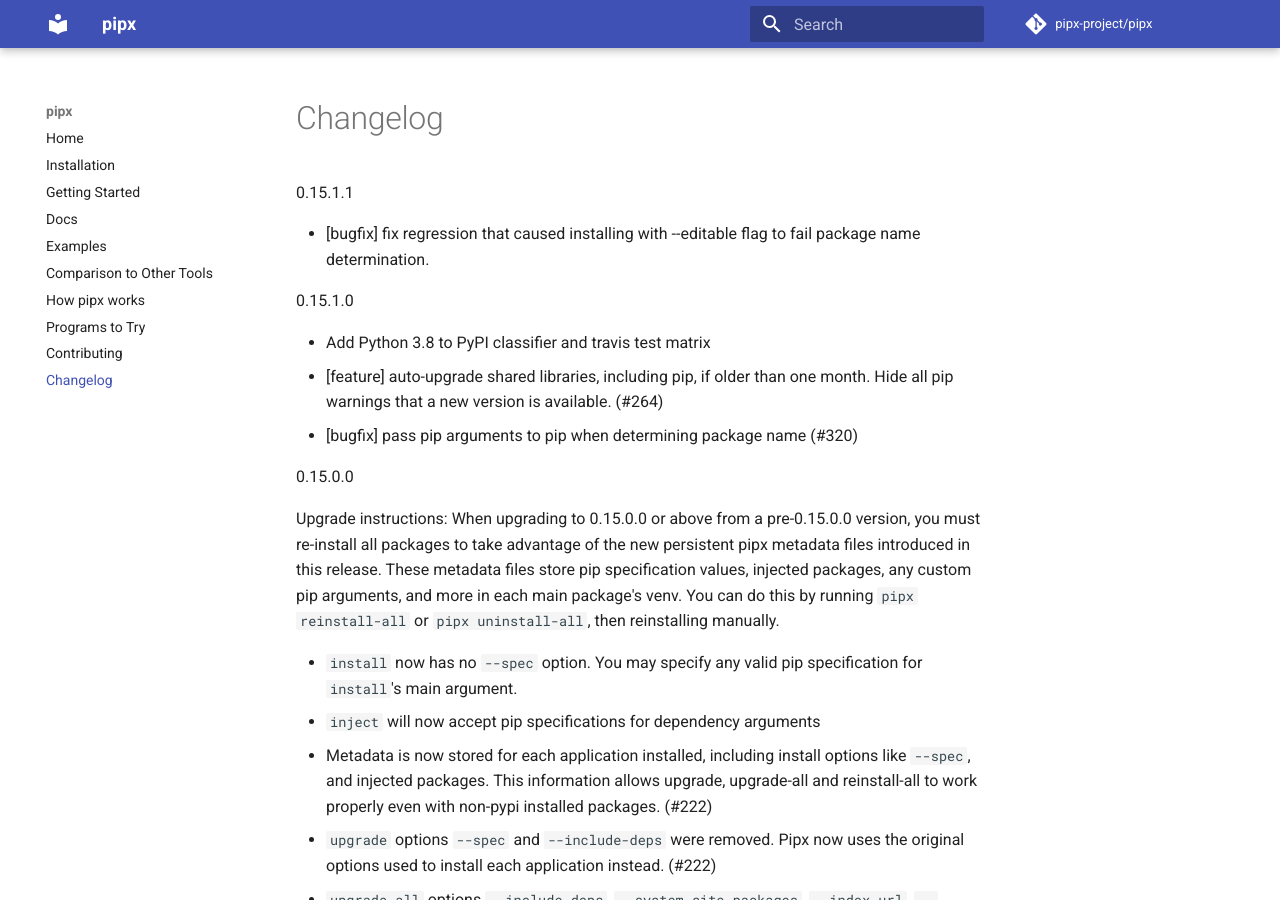
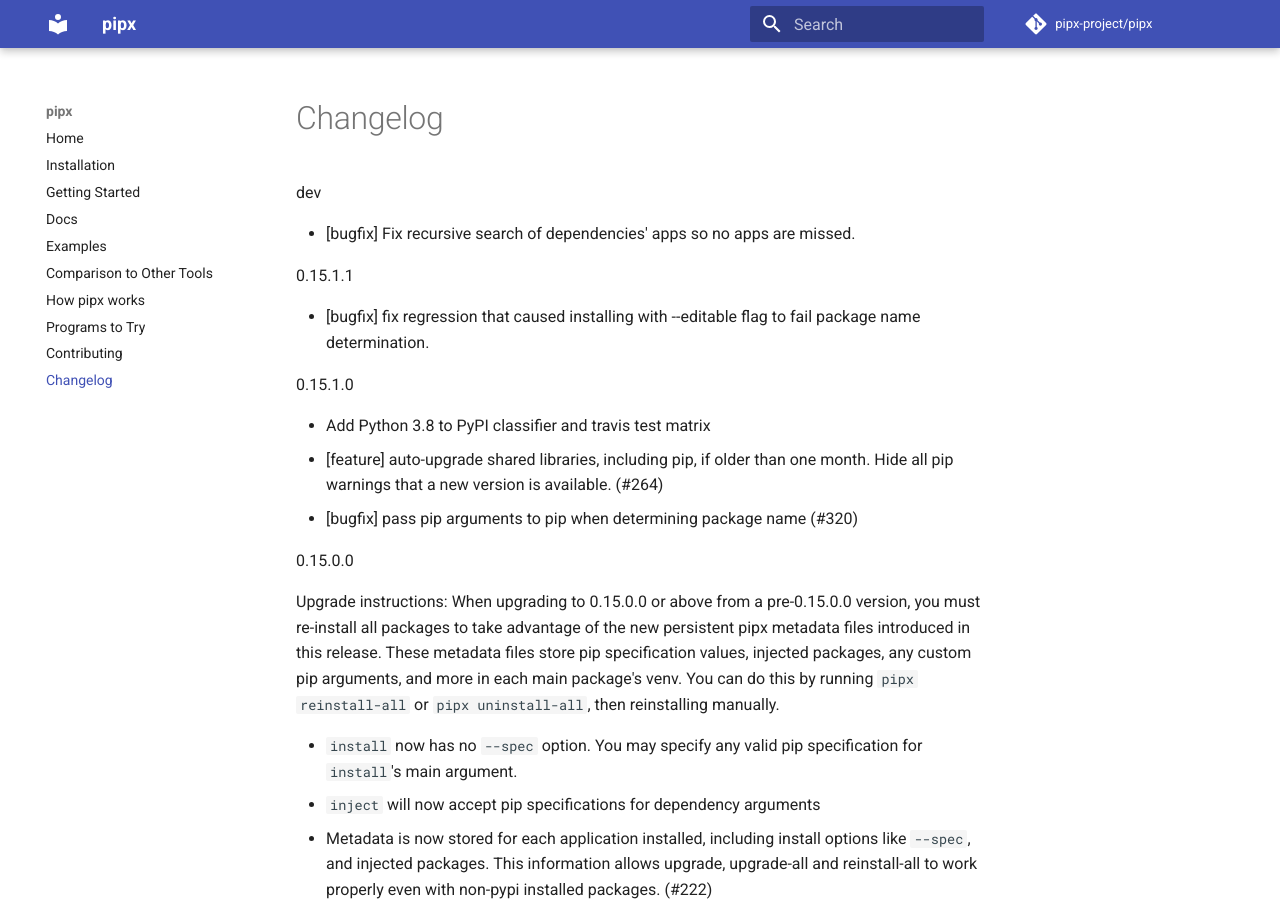
Before and after one commit to pypa/pipx, an MkDocs documentation site: the page built from docs/changelog.md, in a window 1280 px wide and 900 px high. Built offline with MkDocs 1.6.1 and Material for MkDocs 9.7.7, drawn with Linux system fonts in a browser that asks for light colours; comment, search, counter and statistics services are not loaded.

Commit message:
update changelog

```diff
--- a/docs/changelog.md
+++ b/docs/changelog.md
@@ -1,3 +1,7 @@
+dev
+
+- [bugfix] Fix recursive search of dependencies' apps so no apps are missed.
+
 0.15.1.1
 
 - [bugfix] fix regression that caused installing with --editable flag to fail package name determination.
```
